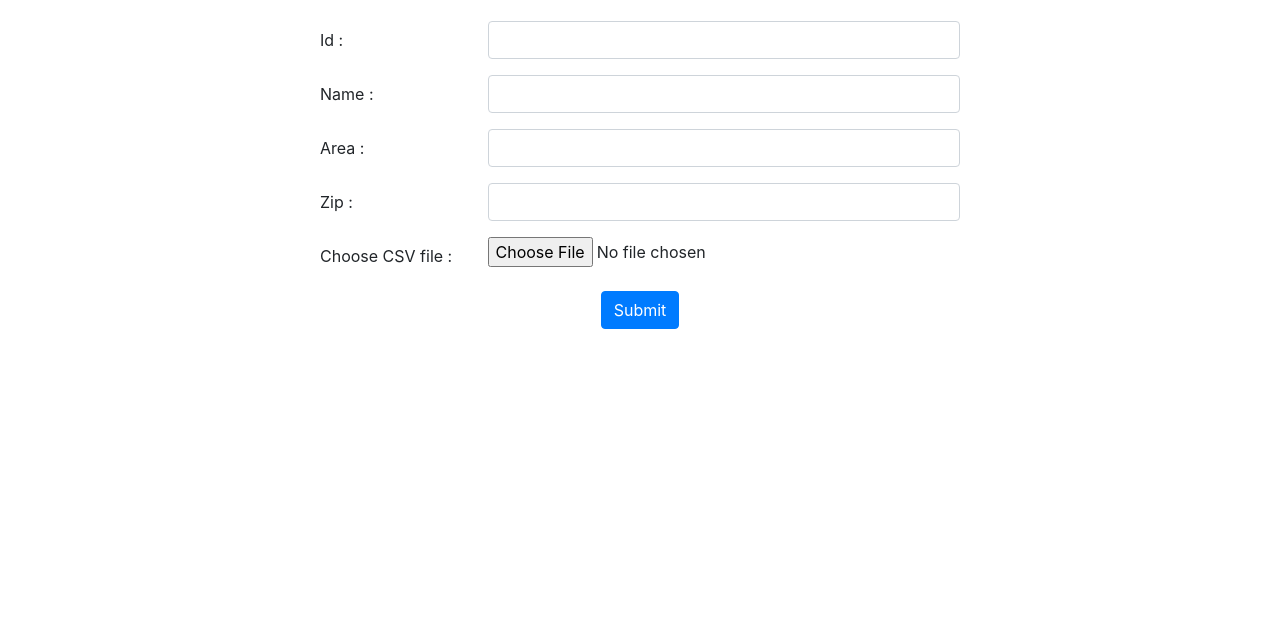
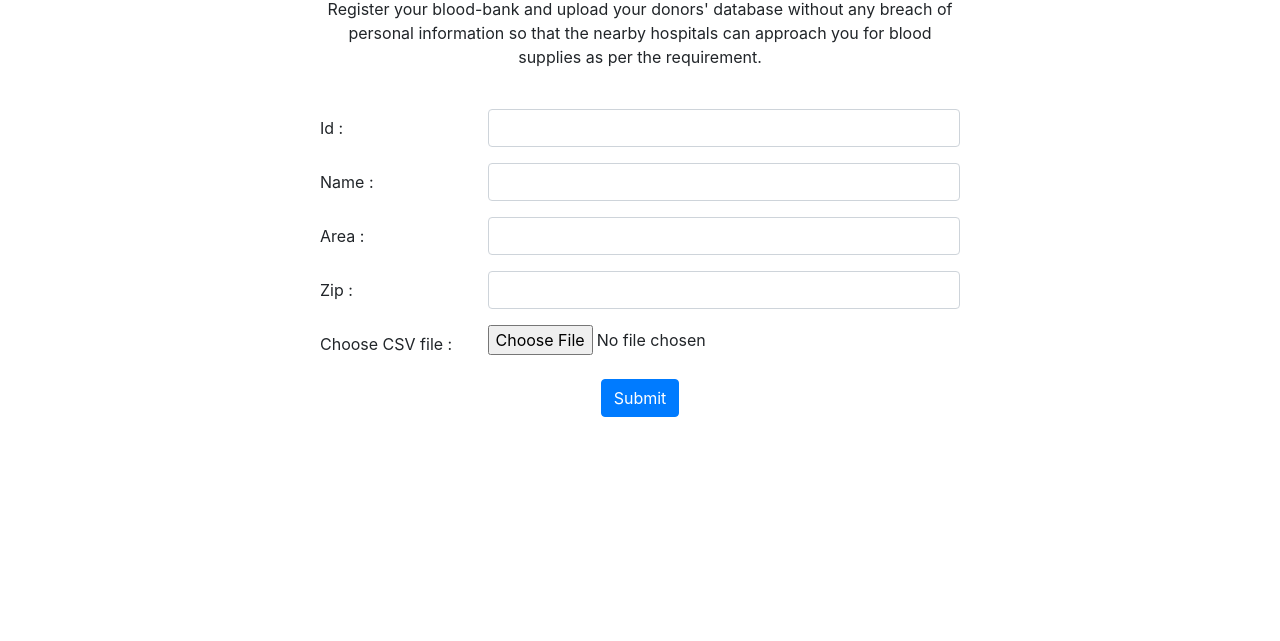
Before and after one commit to RishabhAttri/ProjectBloodBank, a website: page public/AddCamp/index.html in a window 1280 px wide. Shown: the part 175-816 px from the top of the page. Drawn offline with nearby package versions, Linux system fonts and the light colour scheme.

Commit message:
Update index.html

```diff
--- a/public/AddCamp/index.html
+++ b/public/AddCamp/index.html
@@ -47,6 +47,7 @@
 
     <div class="text-center " id="formstyling">
         <h1>Add Blood Bank</h1>
+        <p>Register your blood-bank and upload your donors' database without any breach of personal information so that the nearby hospitals can approach you for blood supplies as per the requirement.</p>
         <br>
         <form>
             <div class="form-group row text-left">
```
